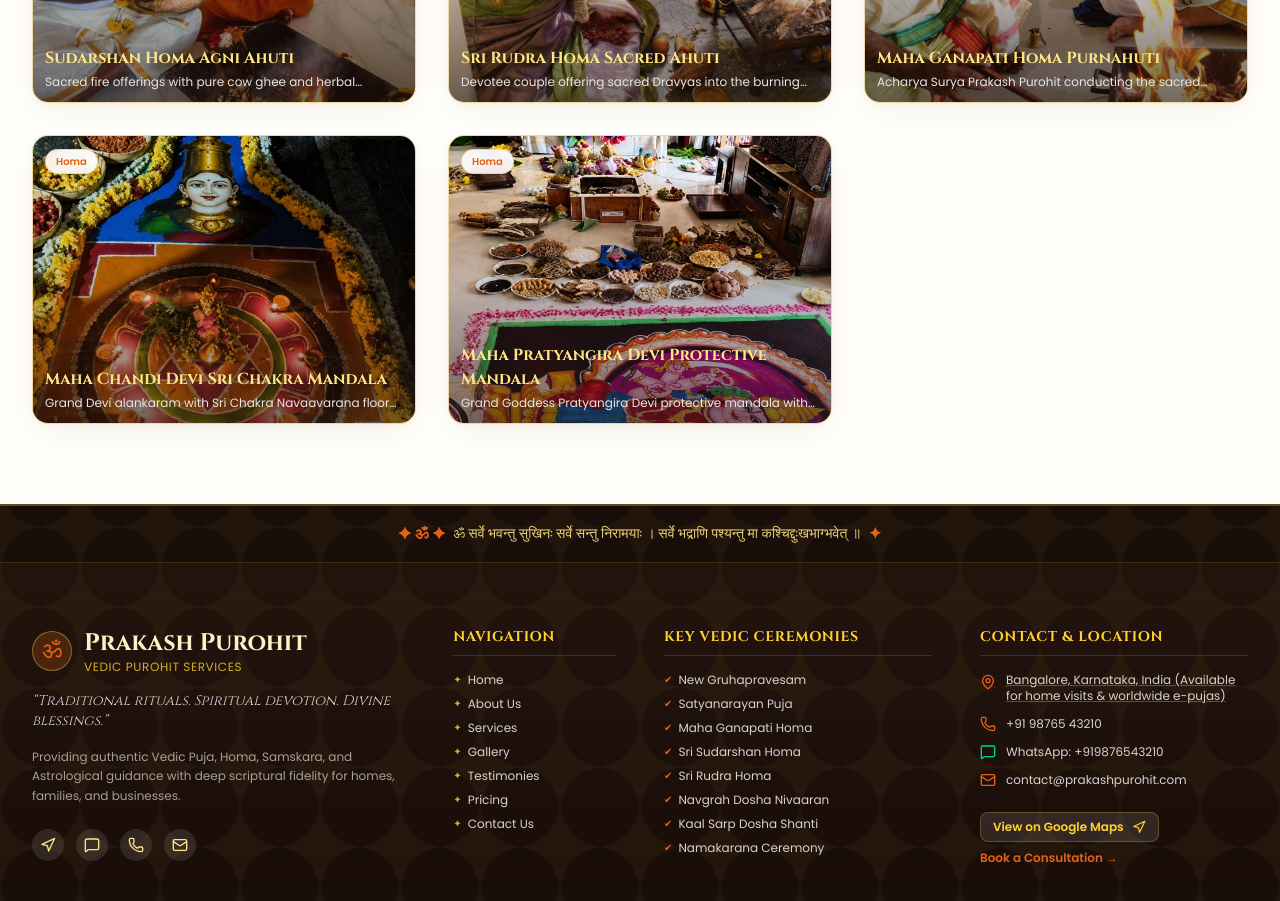
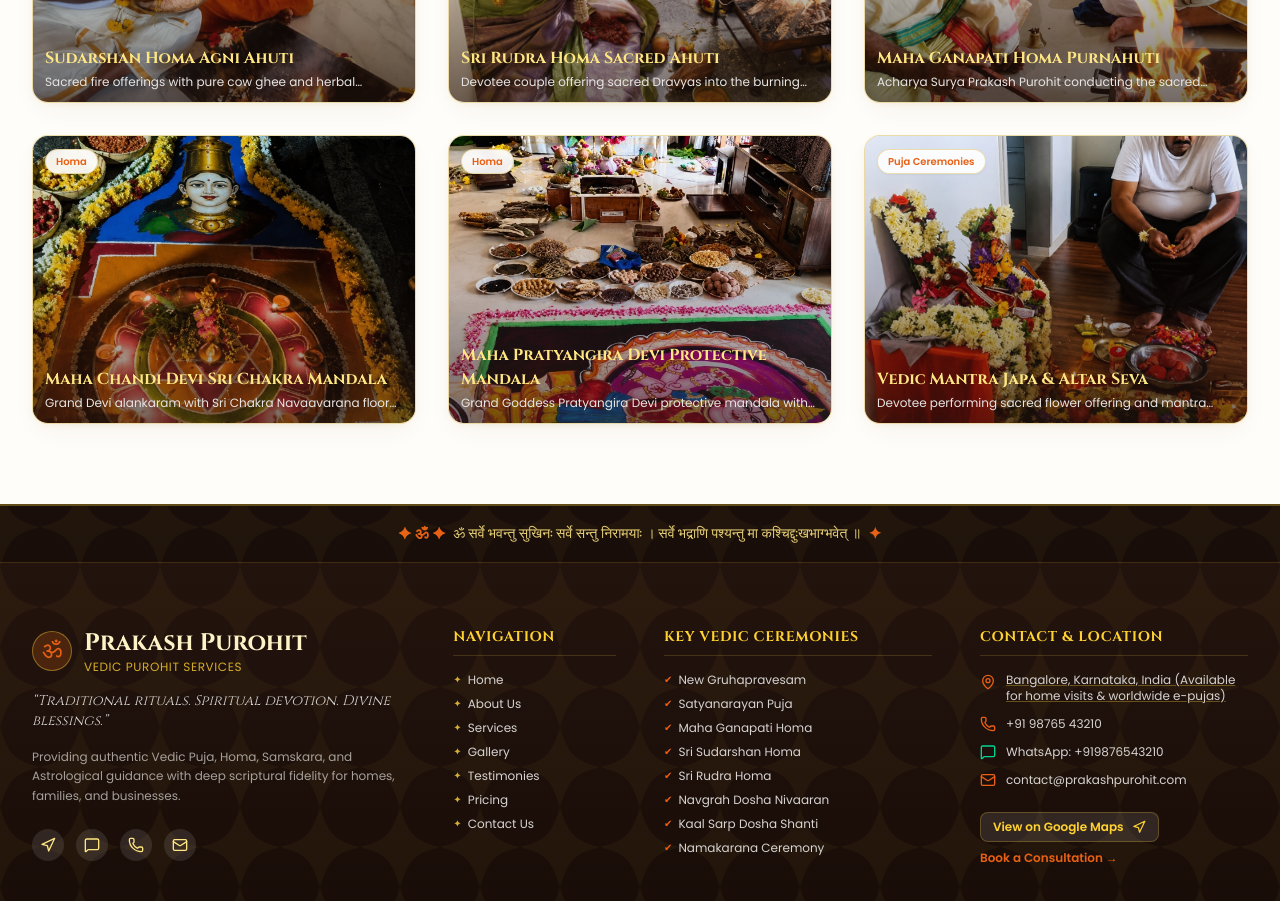
Before and after one commit to Shrikanthkk/prakash-purohit, a React (Vite) app: page /gallery in a window 1280 px wide. Shown: the part 2420-3321 px from the top of the page. Built offline with nearby package versions, Linux system fonts and the light colour scheme; a web font is replaced by a local one.

Commit message:
Update Vedic Mantra Japa & Anushthana service image with authentic devotee japa altar photograph

```diff
--- a/src/data/galleryData.ts
+++ b/src/data/galleryData.ts
@@ -177,5 +177,13 @@ export const galleryData: GalleryItem[] = [
     image: '/services/pratyangira-homa.jpg',
     caption: 'Grand Goddess Pratyangira Devi protective mandala with rows of 64 sacred herbal dravyas and Homa Kund.',
     location: 'Ashram Yagya Mandapam'
+  },
+  {
+    id: 'gal-21',
+    title: 'Vedic Mantra Japa & Altar Seva',
+    category: 'Puja Ceremonies',
+    image: '/services/vedic-japa-anushthana.jpg',
+    caption: 'Devotee performing sacred flower offering and mantra japa before the consecrated deity altar.',
+    location: 'Devotee Griha Altar'
   }
 ];
--- a/src/data/servicesData.ts
+++ b/src/data/servicesData.ts
@@ -591,7 +591,7 @@ export const servicesData: ServiceItem[] = [
         answer: 'Yes, with your Name, Gotra, and Nakshatra, authentic Pratinidhi Japa is performed with daily sankalpam.'
       }
     ],
-    image: '/services/aarti-darshan-puja.jpg',
+    image: '/services/vedic-japa-anushthana.jpg',
     priceNote: 'Customized on Request'
   },
   {
```
Also changed, not shown: public/services/vedic-japa-anushthana.jpg (added), src/assets/services/vedic-japa-anushthana.jpg (added).
